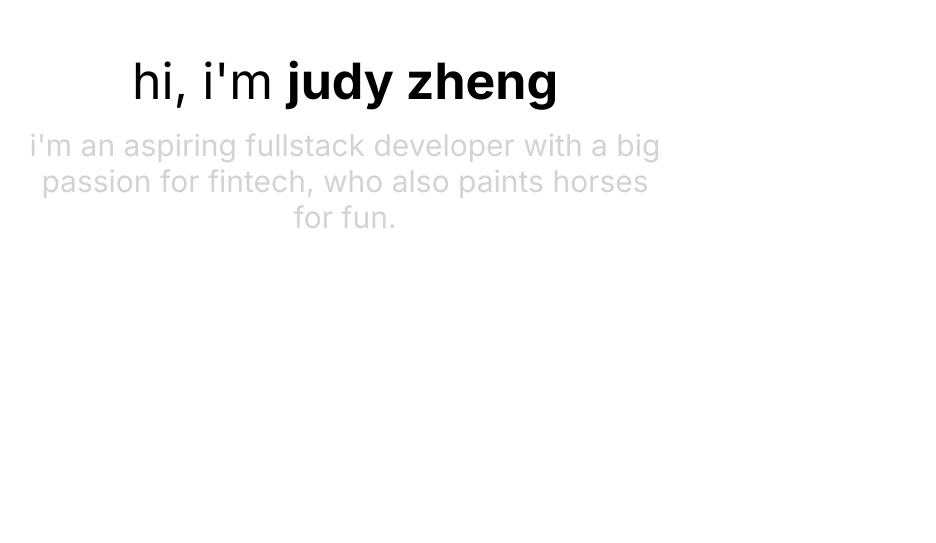
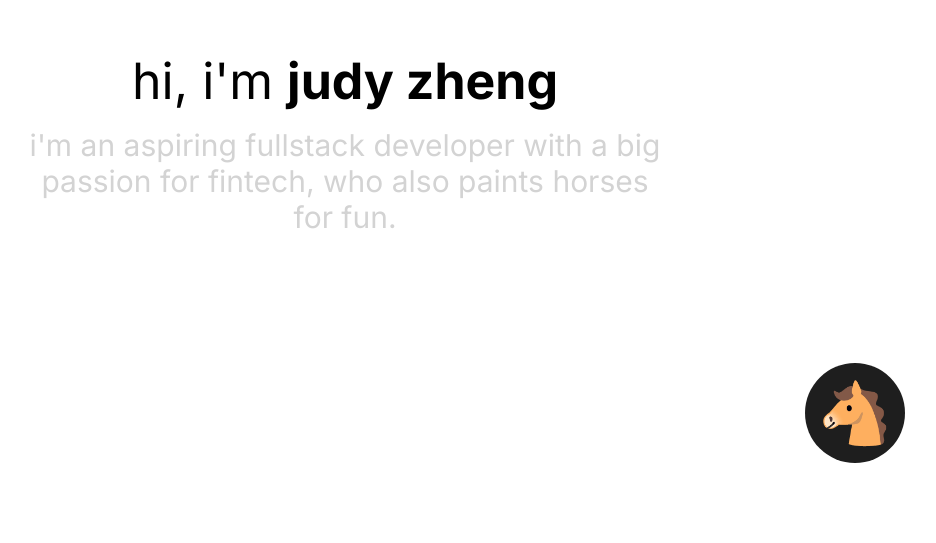
Before and after one commit to judyyzheng/designportfolio, a React (Create React App) app: page / in a window 1280 px wide. Shown: the part 257-800 px from the top of the page, without its empty margins (295-1231 px from the left). Built offline with nearby package versions, Linux system fonts and the light colour scheme.

Commit message:
add button to gallery

```diff
--- a/src/pages/Home.js
+++ b/src/pages/Home.js
@@ -1,4 +1,5 @@
 import React from 'react';
+import { Link } from 'react-router-dom';
 import './Home.scss';
 
 // Components
@@ -12,10 +13,24 @@ import BbgBgd from '../assets/projects/TradeBooker/bbgbgd.jpg';
 import SCBgd from '../assets/projects/SocialCurrant/day3.jpg';
 
 function Home() {
+  const [showHowdy, setShowHowdy] = React.useState(false);
+
+  const onMouseEnter = () => {
+    setShowHowdy(true);
+  }
+  const onMouseLeave = () => {
+    setShowHowdy(false);
+  }
 
   return (
     <>
       <Navbar />
+      <Link to="/gallery">
+        {showHowdy && <div className="circular-button-howdy">check out some horse art</div>}
+        <button class="circular-button" onMouseEnter={onMouseEnter} onMouseLeave={onMouseLeave}>
+            🐴
+        </button>
+      </Link>
       <div className="front-section">
         <div className="header">hi, i'm <strong>judy zheng</strong></div>
         <div className="header-introduction">i'm an aspiring fullstack developer with a big passion for fintech, who also paints horses for fun.</div>
@@ -33,7 +48,7 @@ function Home() {
         <div className="projects-display">
           <Card title="Trade Booker API" image={BbgBgd} description={['Scotiabank']} date={"2023"} tags={["Python", "SQL"]} link={"/tradebooker"}/>
           <Card title="Matchbox" image={SCBgd} description={['UW Prodcon', '1st Place Team']} date={"2022"} tags={["Figma", "Product"]} link={"/project"}/>
-          <Card title="Design Portfolio" image={GirlOnTrain} description={["You're here"]} date={"2022"} tags={["TS", "React"]}/>
+          <Card title="Design Portfolio" image={GirlOnTrain} description={["You're here"]} date={"2022"} tags={["TS", "React"]} link={'https://github.com/judyyzheng/designportfolio'}/>
         </div>
       </div>
     </>
--- a/src/pages/Home.scss
+++ b/src/pages/Home.scss
@@ -1,3 +1,6 @@
+$gray: radial-gradient(58.56% 54.51% at 36.71% 65.78%, rgba(255, 255, 255, 0.88) 0%, #F1F1F1 100%);
+$dark: #1E1E1E;
+
 .front-section {
     height: 100%;
     min-height: 100vh;
@@ -46,6 +49,43 @@
     width: 41vh;
 }
 
+.circular-button {
+    right: 10vh;
+    bottom: 10vh;
+    width: 100px;
+    height: 100px;
+    border-radius: 50%;
+    position: fixed;
+    background-color: $dark;
+    color: #fff;
+    font-size: 60px;
+    border: none;
+    cursor: pointer;
+    outline: none;
+    display: flex;
+    justify-content: center;
+    align-items: center;
+    transition: background-color 0.3s;
+    &:hover {
+        background-color: crimson; /* Change background color on hover */
+    }
+}
+
+.circular-button-howdy {
+    right: 20vh;
+    bottom: 10vh;
+    width: 100px;
+    height: 100px;
+    color: $dark;
+    position: fixed;
+    font-size: 20px;
+    border: none;
+    outline: none;
+    display: flex;
+    justify-content: center;
+    align-items: center;
+}
+
 // Projects section
 
 .projects-section {
```
